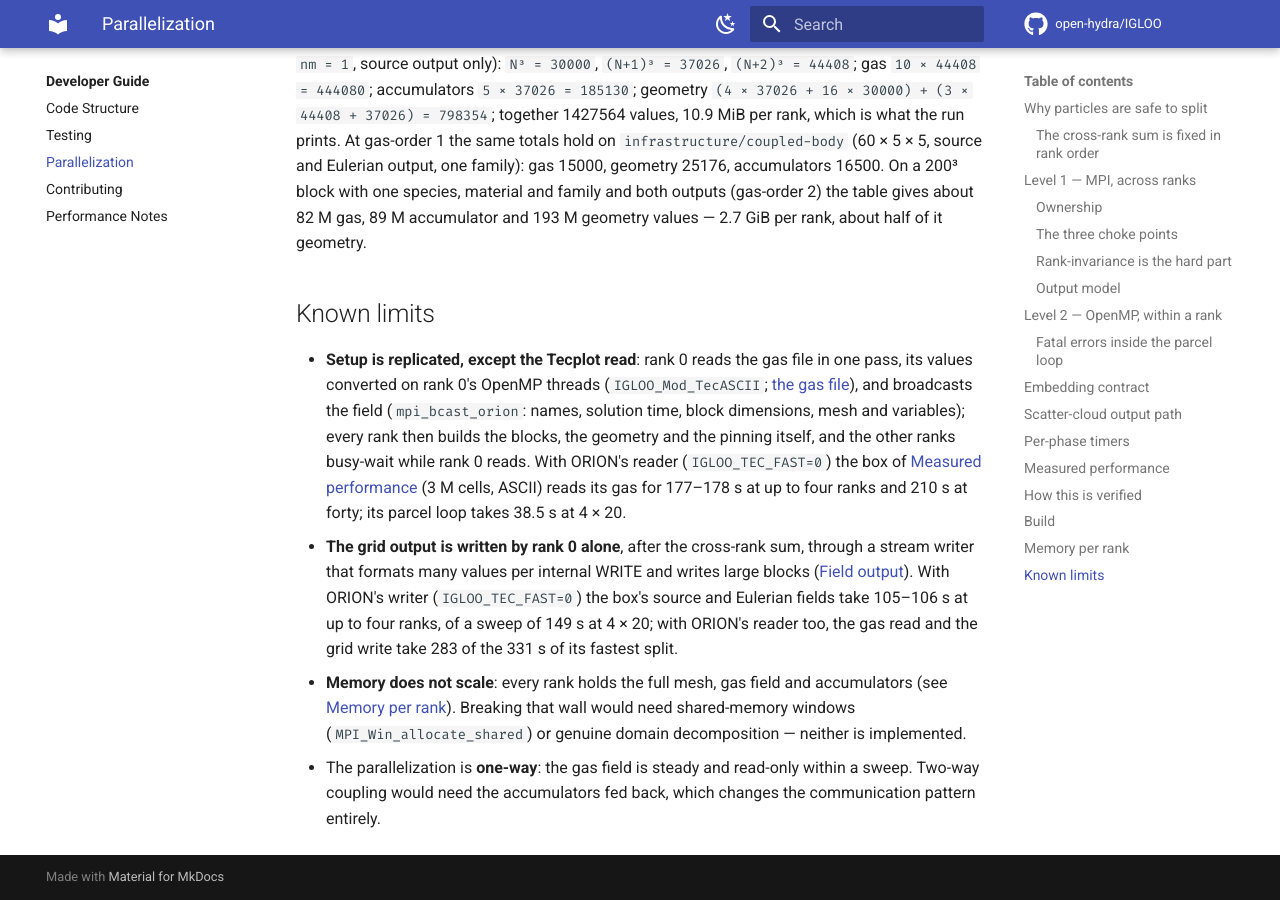
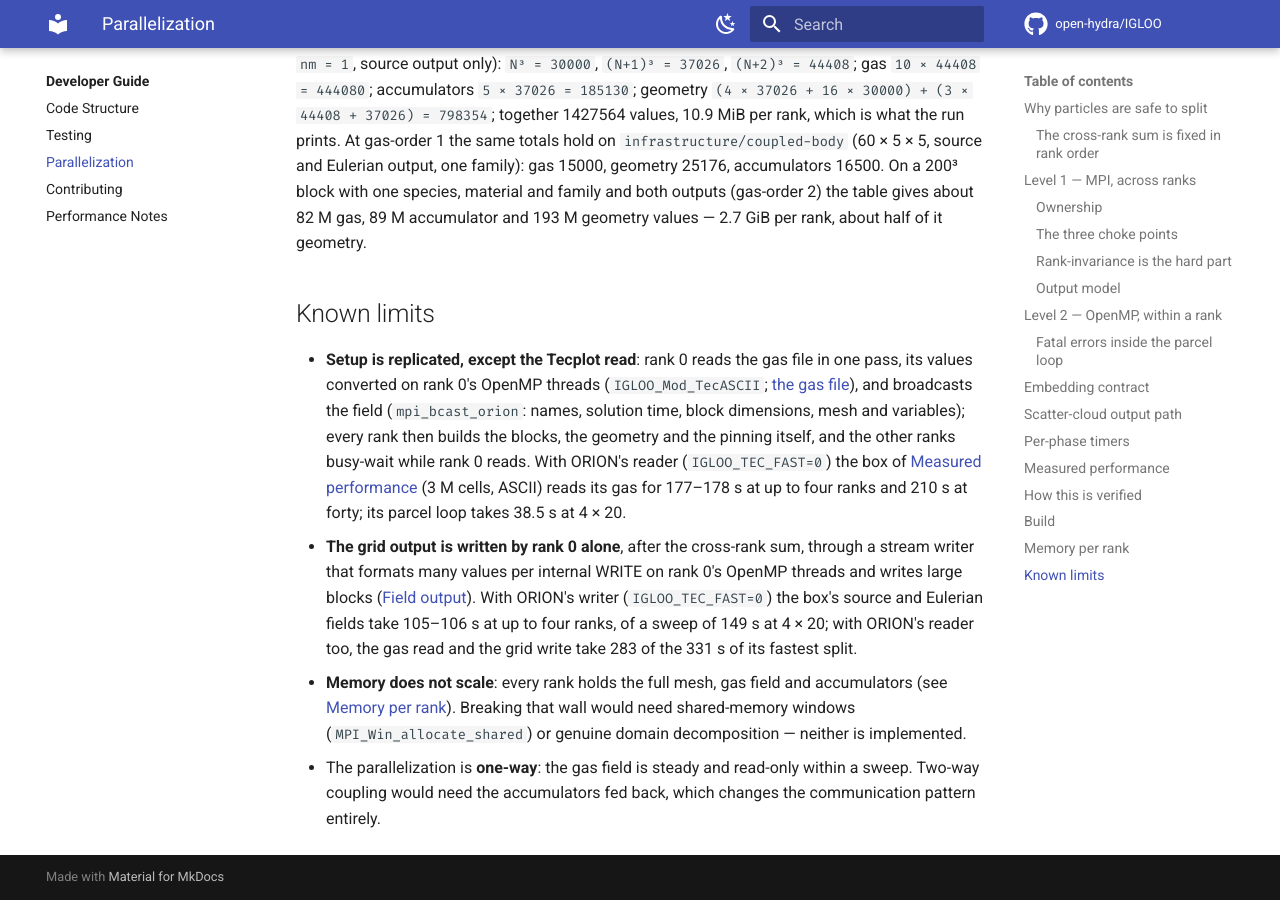
Before and after one commit to open-hydra/IGLOO, an MkDocs documentation site: the page built from docs/development/parallelization.md, in a window 1280 px wide and 900 px high, scrolled down 13037 px. Built offline with MkDocs 1.6.1 and Material for MkDocs 9.7.7, drawn with Linux system fonts in a browser that asks for light colours; comment, search, counter and statistics services are not loaded.

Commit message:
perf(io): format the grid fields on every thread
The stream writer formats each chunk of a field on every OpenMP thread:
the chunk is cut into one piece per thread, each piece formatted on its
thread 4096 values per internal WRITE into its own records of the
chunk's buffer, the pieces' errors joined after the region, and the
master writes the chunk with one stream WRITE. Every value's record is
24 bytes wherever it is formatted, so the bytes do not depend on the
split. One thread keeps the serial path.

test_tec_write writes every fixture at 1, 2, 3 and 7 threads, set by
the test through the runtime's C entry and asserted, and repeats every
7-thread write 20 times: 211 writes, green under ifx and gfortran. RED
on every later piece of a chunk one record late (132) and on every
piece formatted into the chunk's first records (132), both at 2, 3 and
7 threads only; on this test status='replace' dropped fails 207 writes,
every later chunk one record late 92, a blank dropped from the zone
line 207. The test also takes file names (--threads n,m,...): each file
read by the one-pass reader, written by ORION's writer and by the
stream writer at each thread count, timed and compared byte for byte.

Docs: the writer's threads in the field output section and the known
limits of the parallelization page, the verification matrix, the V&V
index and the test's INFO.md.

Co-Authored-By: Claude Opus 5.5 (1M context) <noreply@anthropic.com>
Claude-Session: https://claude.ai/code/session_019zi1qiuw7HF2aRfC8FR4xx

```diff
--- a/docs/development/parallelization.md
+++ b/docs/development/parallelization.md
@@ -486,11 +486,11 @@ about half of it geometry.
   [Measured performance](#measured-performance) (3 M cells, ASCII) reads its gas for 177–178 s
   at up to four ranks and 210 s at forty; its parcel loop takes 38.5 s at 4 × 20.
 - **The grid output is written by rank 0 alone**, after the cross-rank sum, through a stream
-  writer that formats many values per internal WRITE and writes large blocks
-  ([Field output](../user/using.md#field-output)). With ORION's writer (`IGLOO_TEC_FAST=0`) the
-  box's source and Eulerian fields take 105–106 s at up to four ranks, of a sweep of 149 s at
-  4 × 20; with ORION's reader too, the gas read and the grid write take 283 of the 331 s of its
-  fastest split.
+  writer that formats many values per internal WRITE on rank 0's OpenMP threads and writes
+  large blocks ([Field output](../user/using.md#field-output)). With ORION's writer
+  (`IGLOO_TEC_FAST=0`) the box's source and Eulerian fields take 105–106 s at up to four ranks,
+  of a sweep of 149 s at 4 × 20; with ORION's reader too, the gas read and the grid write take
+  283 of the 331 s of its fastest split.
 - **Memory does not scale**: every rank holds the full mesh, gas field and accumulators
   (see [Memory per rank](#memory-per-rank)). Breaking that wall would need shared-memory windows
   (`MPI_Win_allocate_shared`) or genuine domain decomposition — neither is implemented.
```
Also changed, not shown: docs/user/using.md (+1 -1 lines), docs/vv/index.md (+2 -2 lines), 4 other files.
